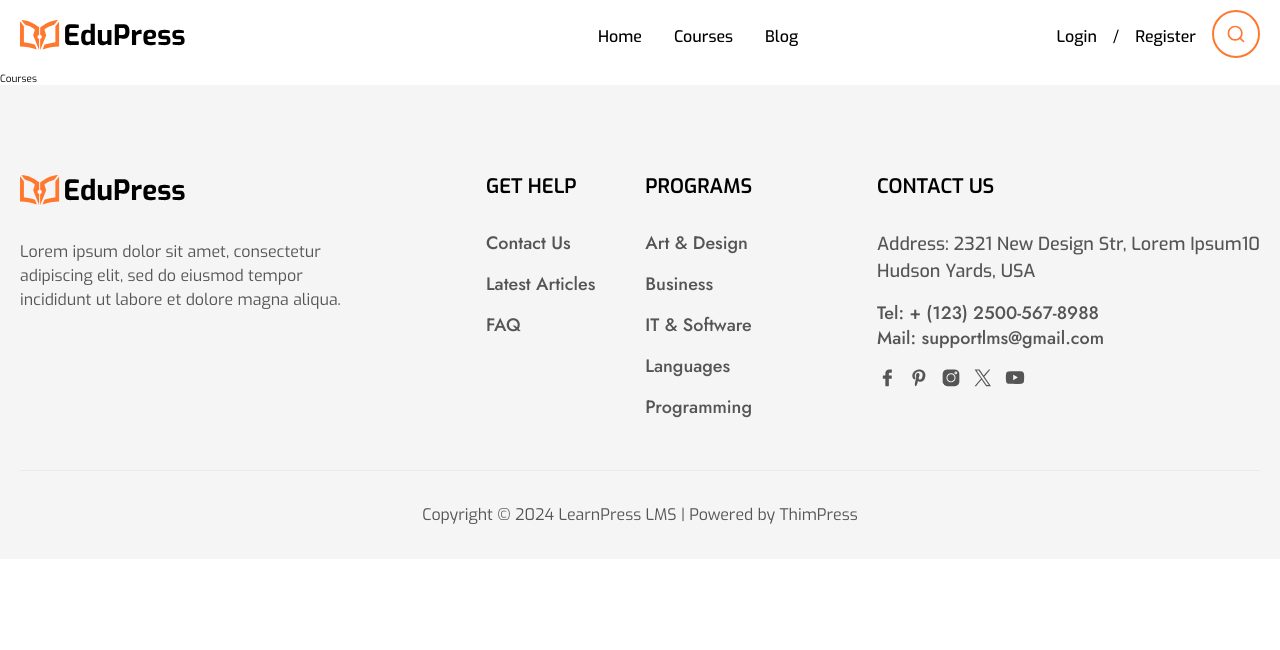
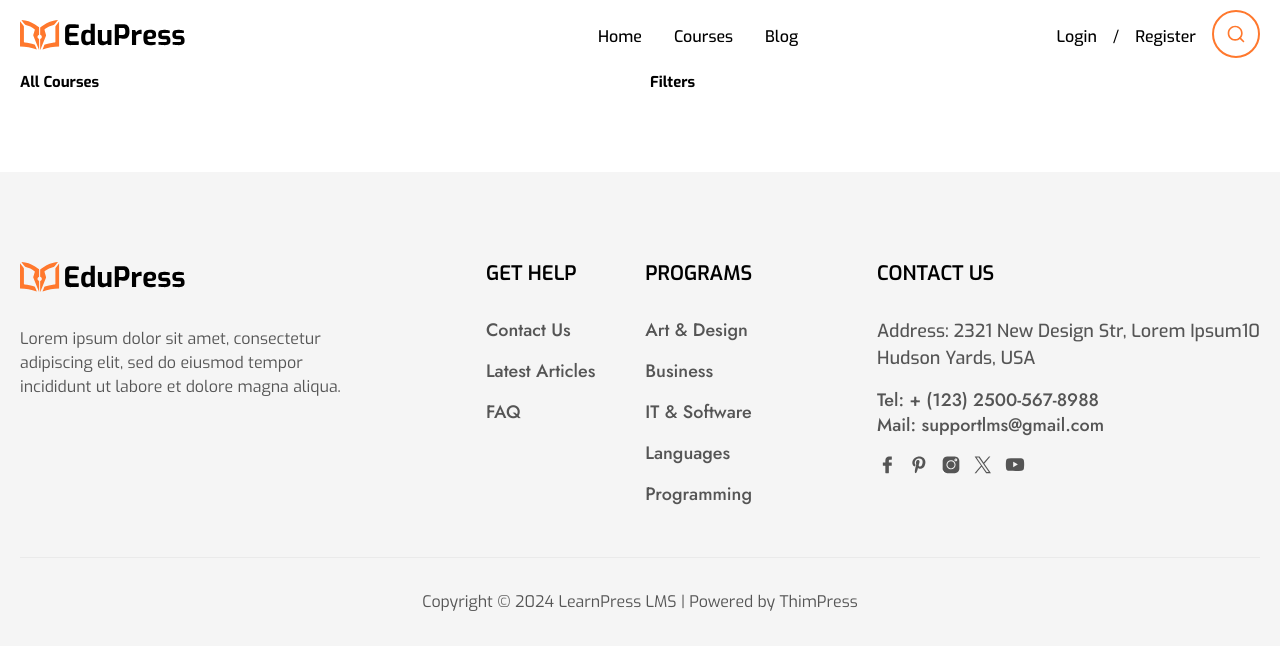
Before and after one commit to freund82/e-learning-react, a React (Vite) app: page /e-learning-react/courses in a window 1280 px wide. Shown: the top 650 px of the page. Built offline with nearby package versions, Linux system fonts and the light colour scheme.

Commit message:
all-courses/Добавил с помощью grid два столбца и в первом столбце три строки

```diff
--- a/src/pages/Courses/Courses.jsx
+++ b/src/pages/Courses/Courses.jsx
@@ -1,10 +1,22 @@
-
+import "./courses.css"
 
 function Courses() {
     return (
-        <div>
-            Courses
-        </div>
+        <section className="all-courses">
+            <div className="container">
+                    <div className="all-courses__inner">
+                        <div className="left-section">
+                            <h1>All Courses</h1>
+                        </div>
+                        <div className="courses-row">
+
+                        </div>
+                        <div className="right-section">
+                            <h1>Filters</h1>
+                        </div>
+                    </div>
+            </div>
+        </section>
     )
 }
 
--- /dev/null
+++ b/src/pages/Courses/courses.css
@@ -0,0 +1,23 @@
+.all-courses__inner {
+    display: grid;
+    grid-template-columns:1fr 1fr;
+    grid-template-rows: auto 1fr auto;
+    gap: 2rem;
+}
+
+.left-section{
+    grid-column: 1;
+}
+
+.right-section{
+    grid-column: 2;
+}
+
+.courses-row{
+    grid-row: 2;
+    grid-column:1;
+    display:grid;
+    grid-template-columns:repeat(auto-fit, minmax(300px,1fr));
+    gap:1.6rem;
+    padding:2rem;
+}
```
